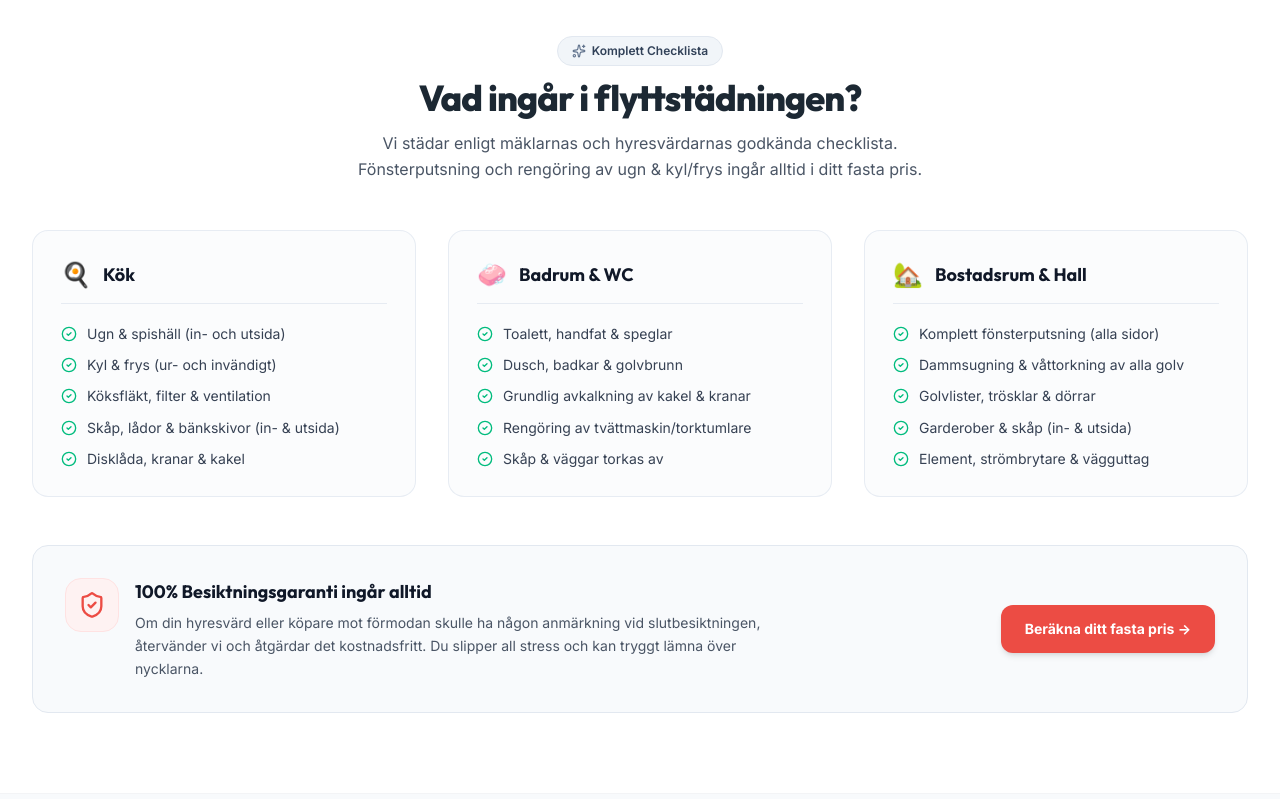
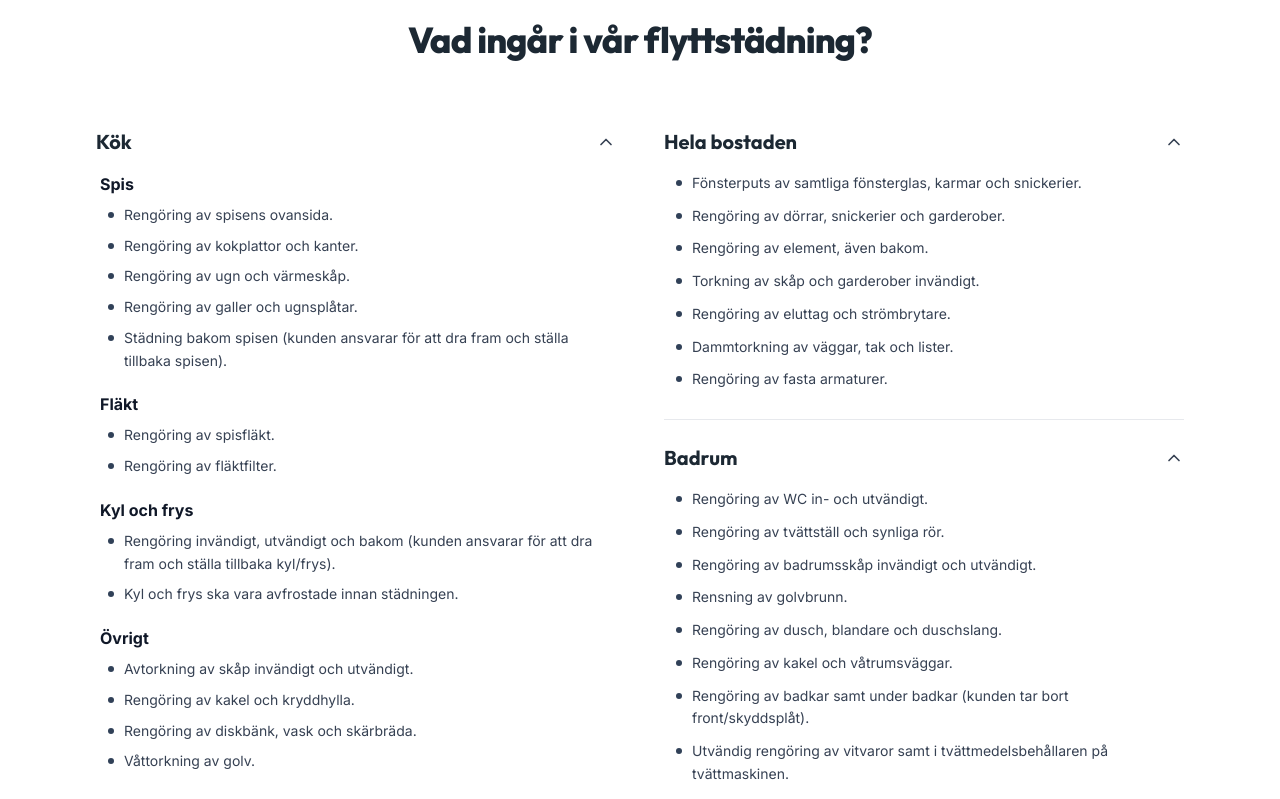
Before and after one commit to metricsrealm/stad-tradgard-flyttstadning, a React (Vite) app: page / in a window 1280 px wide. Shown: the part 1060-1859 px from the top of the page. Built offline with nearby package versions, Linux system fonts and the light colour scheme.

Commit message:
feat: restructure and expand cleaning checklist
Refactor WhatsIncluded component to use an accordion layout and expand the detailed scope of services for better clarity and customer transparency.

```diff
--- a/src/components/WhatsIncluded.tsx
+++ b/src/components/WhatsIncluded.tsx
@@ -1,89 +1,200 @@
-import { CheckCircle2, ShieldCheck, Sparkles } from 'lucide-react';
+import { useState } from 'react';
+import { ChevronDown, ChevronUp, ShieldCheck } from 'lucide-react';
 
 interface WhatsIncludedProps {
   onScrollToForm?: () => void;
 }
 
+interface ServiceSubSection {
+  title: string;
+  items: string[];
+}
+
+interface ServiceAccordionItem {
+  id: string;
+  title: string;
+  subsections?: ServiceSubSection[];
+  items?: string[];
+}
+
 export default function WhatsIncluded({ onScrollToForm }: WhatsIncludedProps) {
-  const categories = [
+  // Accordion open states
+  const [openItems, setOpenItems] = useState<Record<string, boolean>>({
+    kitchen: true,
+    entireHome: true,
+    bathroom: true,
+    livingRoom: true,
+  });
+
+  const toggleItem = (id: string) => {
+    setOpenItems((prev) => ({
+      ...prev,
+      [id]: !prev[id],
+    }));
+  };
+
+  const leftColumnServices: ServiceAccordionItem[] = [
     {
-      title: "Kök",
-      icon: "🍳",
+      id: 'kitchen',
+      title: 'Kök',
+      subsections: [
+        {
+          title: 'Spis',
           items: [
-        "Ugn & spishäll (in- och utsida)",
-        "Kyl & frys (ur- och invändigt)",
-        "Köksfläkt, filter & ventilation",
-        "Skåp, lådor & bänkskivor (in- & utsida)",
-        "Disklåda, kranar & kakel"
+            'Rengöring av spisens ovansida.',
+            'Rengöring av kokplattor och kanter.',
+            'Rengöring av ugn och värmeskåp.',
+            'Rengöring av galler och ugnsplåtar.',
+            'Städning bakom spisen (kunden ansvarar för att dra fram och ställa tillbaka spisen).'
           ]
         },
         {
-      title: "Badrum & WC",
-      icon: "🧼",
+          title: 'Fläkt',
           items: [
-        "Toalett, handfat & speglar",
-        "Dusch, badkar & golvbrunn",
-        "Grundlig avkalkning av kakel & kranar",
-        "Rengöring av tvättmaskin/torktumlare",
-        "Skåp & väggar torkas av"
+            'Rengöring av spisfläkt.',
+            'Rengöring av fläktfilter.'
           ]
         },
         {
-      title: "Bostadsrum & Hall",
-      icon: "🏡",
+          title: 'Kyl och frys',
           items: [
-        "Komplett fönsterputsning (alla sidor)",
-        "Dammsugning & våttorkning av alla golv",
-        "Golvlister, trösklar & dörrar",
-        "Garderober & skåp (in- & utsida)",
-        "Element, strömbrytare & vägguttag"
+            'Rengöring invändigt, utvändigt och bakom (kunden ansvarar för att dra fram och ställa tillbaka kyl/frys).',
+            'Kyl och frys ska vara avfrostade innan städningen.'
+          ]
+        },
+        {
+          title: 'Övrigt',
+          items: [
+            'Avtorkning av skåp invändigt och utvändigt.',
+            'Rengöring av kakel och kryddhylla.',
+            'Rengöring av diskbänk, vask och skärbräda.',
+            'Våttorkning av golv.'
+          ]
+        }
+      ]
+    },
+    {
+      id: 'livingRoom',
+      title: 'Allrum och sovrum',
+      items: [
+        'Dammtorkning av golvlister.',
+        'Våttorkning av samtliga golv.',
+        'Dammsugning av heltäckningsmattor.'
       ]
     }
   ];
 
+  const rightColumnServices: ServiceAccordionItem[] = [
+    {
+      id: 'entireHome',
+      title: 'Hela bostaden',
+      items: [
+        'Fönsterputs av samtliga fönsterglas, karmar och snickerier.',
+        'Rengöring av dörrar, snickerier och garderober.',
+        'Rengöring av element, även bakom.',
+        'Torkning av skåp och garderober invändigt.',
+        'Rengöring av eluttag och strömbrytare.',
+        'Dammtorkning av väggar, tak och lister.',
+        'Rengöring av fasta armaturer.'
+      ]
+    },
+    {
+      id: 'bathroom',
+      title: 'Badrum',
+      items: [
+        'Rengöring av WC in- och utvändigt.',
+        'Rengöring av tvättställ och synliga rör.',
+        'Rengöring av badrumsskåp invändigt och utvändigt.',
+        'Rensning av golvbrunn.',
+        'Rengöring av dusch, blandare och duschslang.',
+        'Rengöring av kakel och våtrumsväggar.',
+        'Rengöring av badkar samt under badkar (kunden tar bort front/skyddsplåt).',
+        'Utvändig rengöring av vitvaror samt i tvättmedelsbehållaren på tvättmaskinen.',
+        'Rengöring av filtret i torktumlaren.'
+      ]
+    }
+  ];
+
+  const renderAccordionItem = (item: ServiceAccordionItem) => {
+    const isOpen = !!openItems[item.id];
+
     return (
-    <section className="py-16 md:py-20 bg-white border-b border-gray-100" id="whats-included-section">
-      <div className="max-w-7xl mx-auto px-4 sm:px-6 lg:px-8">
+      <div key={item.id} className="border-b border-gray-200/90 py-3">
+        <button
+          onClick={() => toggleItem(item.id)}
+          className="w-full flex items-center justify-between py-2 text-left font-bold text-[#1C2833] text-lg sm:text-xl font-display hover:text-brand transition-colors cursor-pointer"
+          aria-expanded={isOpen}
+        >
+          <span>{item.title}</span>
+          {isOpen ? (
+            <ChevronUp className="w-5 h-5 text-gray-700 flex-shrink-0 transition-transform" />
+          ) : (
+            <ChevronDown className="w-5 h-5 text-gray-700 flex-shrink-0 transition-transform" />
+          )}
+        </button>
 
-        {/* Section Header */}
-        <div className="text-center max-w-2xl mx-auto mb-12 space-y-3">
-          <div className="inline-flex items-center gap-1.5 bg-slate-100 text-slate-700 font-semibold text-xs px-3.5 py-1.5 rounded-full border border-slate-200">
-            <Sparkles className="w-3.5 h-3.5 text-slate-500" />
-            <span>Komplett Checklista</span>
-          </div>
-          <h2 className="text-2xl sm:text-3xl md:text-4xl font-extrabold tracking-tight text-[#1C2833] font-display">
-            Vad ingår i flyttstädningen?
-          </h2>
-          <p className="text-xs sm:text-sm md:text-base text-gray-600 leading-relaxed max-w-xl mx-auto">
-            Vi städar enligt mäklarnas och hyresvärdarnas godkända checklista. Fönsterputsning och rengöring av ugn & kyl/frys ingår alltid i ditt fasta pris.
-          </p>
-        </div>
-
-        {/* 3 Main Room Categories Grid */}
-        <div className="grid grid-cols-1 md:grid-cols-3 gap-6 lg:gap-8 mb-12">
-          {categories.map((cat, idx) => (
-            <div
-              key={idx}
-              className="bg-slate-50/60 border border-slate-200/80 rounded-2xl p-6 lg:p-7 hover:shadow-sm transition-all duration-200"
-            >
-              <div className="flex items-center gap-3 mb-5 pb-3 border-b border-slate-200/80">
-                <span className="text-2xl">{cat.icon}</span>
-                <h3 className="text-lg font-bold text-gray-900 font-display">{cat.title}</h3>
-              </div>
-              <ul className="space-y-3">
-                {cat.items.map((item, itemIdx) => (
-                  <li key={itemIdx} className="flex items-start gap-2.5 text-xs sm:text-sm text-gray-700 leading-snug">
-                    <CheckCircle2 className="w-4 h-4 text-emerald-500 flex-shrink-0 mt-0.5" />
-                    <span>{item}</span>
+        {isOpen && (
+          <div className="pt-2 pb-4 text-gray-700 pl-1">
+            {item.subsections ? (
+              <div className="space-y-5">
+                {item.subsections.map((sub, sIdx) => (
+                  <div key={sIdx} className="space-y-2">
+                    <h4 className="font-bold text-gray-900 text-sm sm:text-base">
+                      {sub.title}
+                    </h4>
+                    <ul className="space-y-2 pl-2">
+                      {sub.items.map((bullet, bIdx) => (
+                        <li key={bIdx} className="flex items-start gap-2.5 text-xs sm:text-sm text-gray-700 leading-relaxed">
+                          <span className="w-1.5 h-1.5 rounded-full bg-slate-700 flex-shrink-0 mt-2" />
+                          <span>{bullet}</span>
                         </li>
                       ))}
                     </ul>
                   </div>
                 ))}
               </div>
+            ) : (
+              <ul className="space-y-2.5 pl-2">
+                {item.items?.map((bullet, bIdx) => (
+                  <li key={bIdx} className="flex items-start gap-2.5 text-xs sm:text-sm text-gray-700 leading-relaxed">
+                    <span className="w-1.5 h-1.5 rounded-full bg-slate-700 flex-shrink-0 mt-2" />
+                    <span>{bullet}</span>
+                  </li>
+                ))}
+              </ul>
+            )}
+          </div>
+        )}
+      </div>
+    );
+  };
+
+  return (
+    <section className="py-12 md:py-16 bg-white border-b border-gray-200/80" id="whats-included-section">
+      <div className="max-w-6xl mx-auto px-4 sm:px-6 lg:px-8">
+
+        {/* Section Title */}
+        <div className="text-center max-w-3xl mx-auto mb-10 md:mb-12">
+          <h2 className="text-2xl sm:text-3xl md:text-4xl font-extrabold tracking-tight text-[#1C2833] font-display">
+            Vad ingår i vår flyttstädning?
+          </h2>
+        </div>
+
+        {/* 2-Column Accordion Layout */}
+        <div className="grid grid-cols-1 md:grid-cols-2 gap-x-12 gap-y-2 items-start mb-14">
+          {/* Left Column */}
+          <div className="space-y-1">
+            {leftColumnServices.map(renderAccordionItem)}
+          </div>
+
+          {/* Right Column */}
+          <div className="space-y-1">
+            {rightColumnServices.map(renderAccordionItem)}
+          </div>
+        </div>
 
         {/* Guarantee Banner */}
-        <div className="bg-slate-50 border border-slate-200 rounded-2xl p-6 md:p-8 flex flex-col md:flex-row items-center justify-between gap-6">
+        <div className="bg-slate-50 border border-slate-200/90 rounded-2xl p-6 md:p-8 flex flex-col md:flex-row items-center justify-between gap-6">
           <div className="flex items-start gap-4">
             <div className="p-3 bg-red-50 text-brand rounded-2xl border border-red-100 flex-shrink-0">
               <ShieldCheck className="w-7 h-7" />
```
Lines whose indentation alone changed are shown as unchanged.
